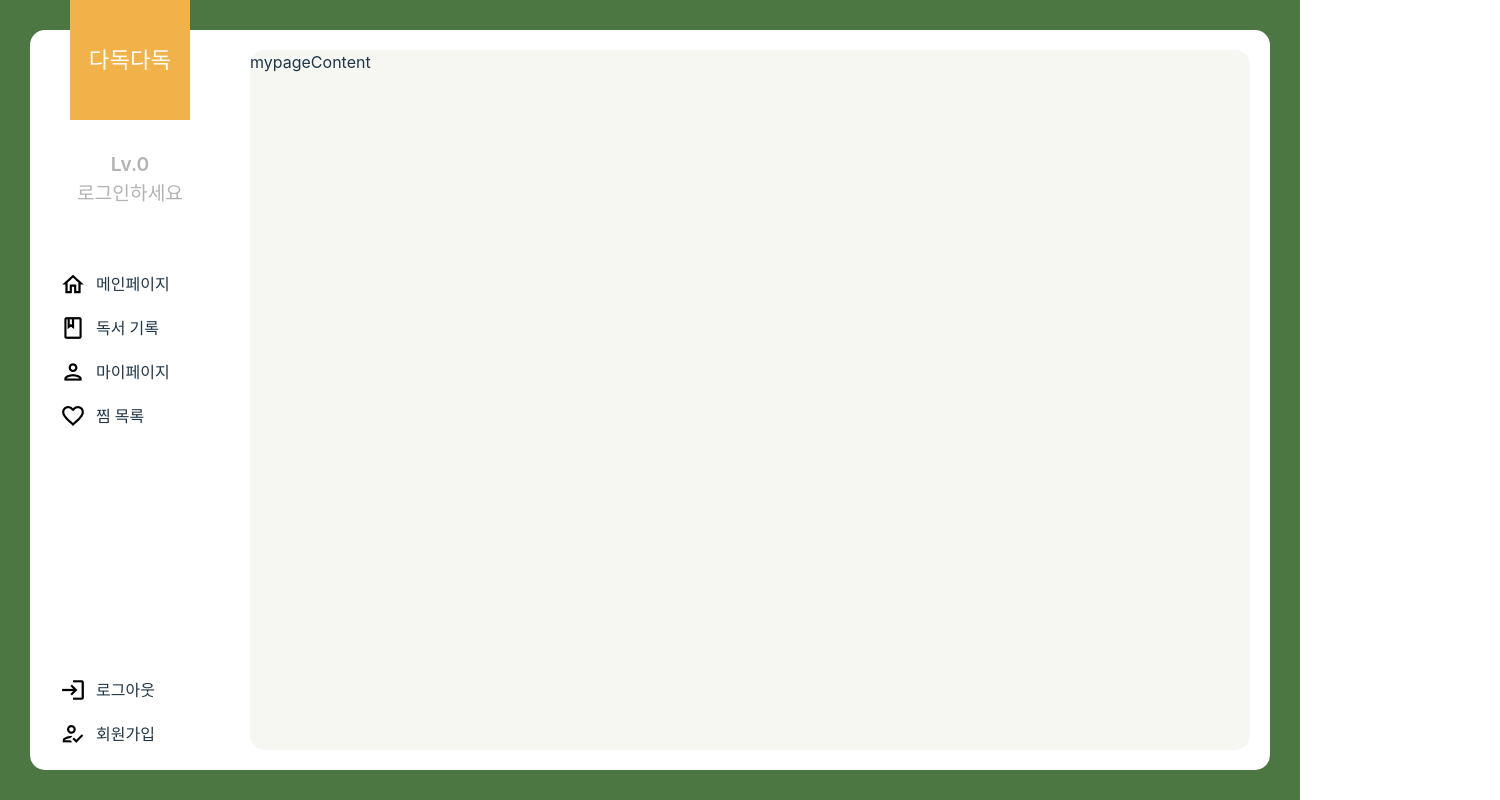
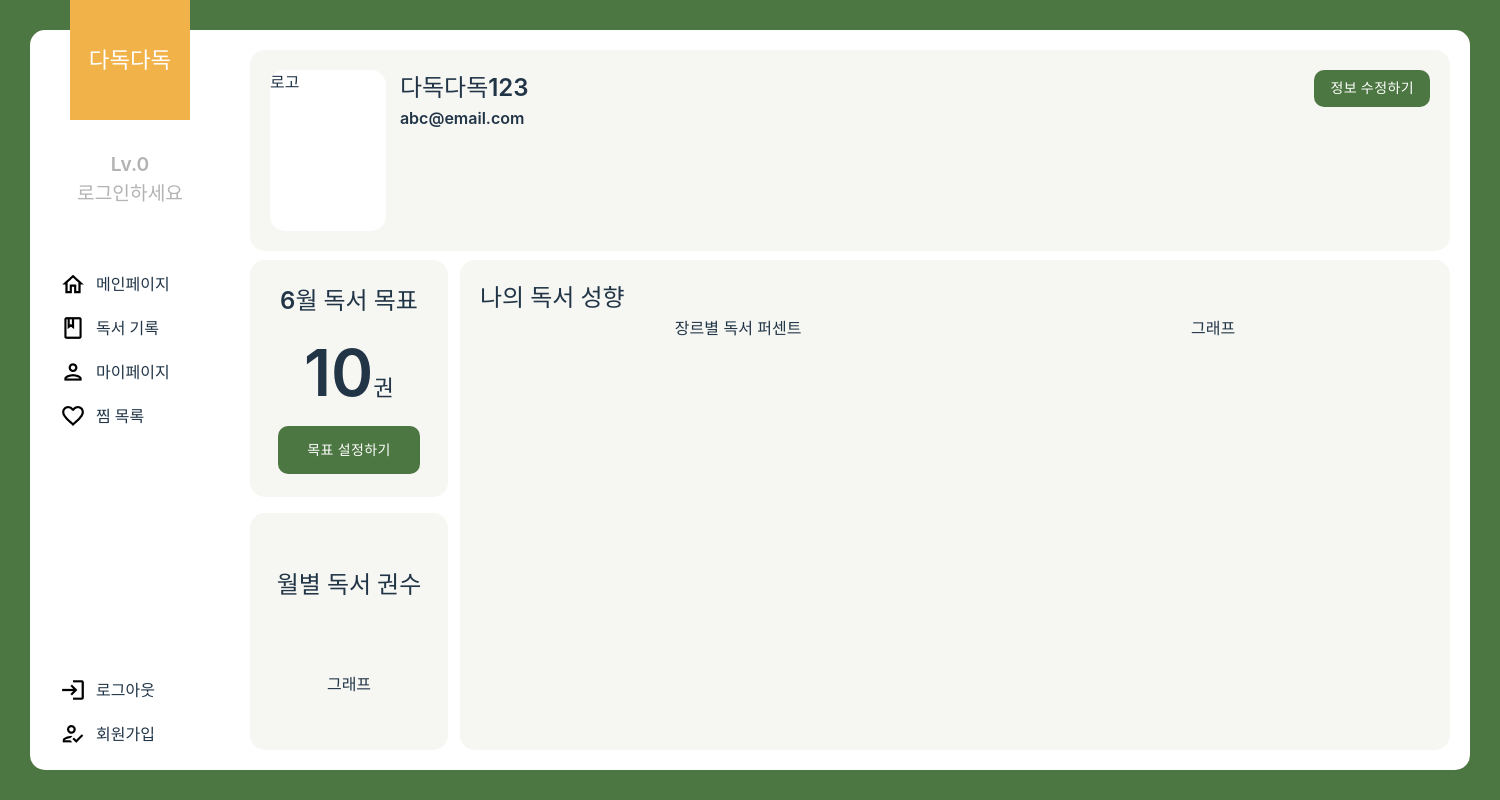
Before and after one commit to 96pages/DadokDadok-FE, a React (Vite) app: page /mypage in a window 1280 px wide. Shown: the whole page, 1500 px wide, since content can reach past the window. Built offline with nearby package versions, Linux system fonts and the light colour scheme.

Commit message:
css변경 및 마이페이지

```diff
--- a/src/components/MainContent.tsx
+++ b/src/components/MainContent.tsx
@@ -5,6 +5,12 @@ import Calendar from "react-calendar";
 import "react-calendar/dist/Calendar.css";
 import moment from "moment";
 
+const main_container = css`
+  flex: 1;
+  background-color: #f6f6f2;
+  margin: 20px;
+  border-radius: 15px;
+`;
 const main_wrap = css`
   text-align: center;
   display: flex;
@@ -232,6 +238,7 @@ const MainContent = () => {
   };
 
   return (
+    <div css={main_container}>
       <div css={main_wrap}>
         <div css={search_wrap}>
           <div css={text_top}>오늘의 책을 검색해보세요</div>
@@ -293,6 +300,7 @@ const MainContent = () => {
           </div>
         </div>
       </div>
+    </div>
   );
 };
 
--- a/src/components/MypageContent.tsx
+++ b/src/components/MypageContent.tsx
@@ -1,8 +1,154 @@
+import { css } from "@emotion/react";
+import { Button } from "@mui/material";
+
+const mypage_container = css`
+  flex: 1;
+  margin: 20px;
+  display: flex;
+  flex-direction: column;
+  justify-content: space-between;
+`;
+const user_wrap = css`
+  height: 23%;
+  background-color: #f6f6f2;
+  border-radius: 15px;
+  padding: 20px;
+  display: flex;
+  position: relative;
+`;
+const user_logo = css`
+  height: 100%;
+  width: 10%;
+  margin-right: 1.2%;
+  border-radius: 15px;
+  background-color: #ffffff;
+`;
+const user_text = css`
+  font-weight: 600;
+  font-size: 1rem;
+  .user_name {
+    font-size: 1.5rem;
+  }
+`
+const modify_btn = css`
+  position: absolute;
+  border-radius: 10px;
+  background-color: #4d7742;
+  right: 20px;
+`;
+const read_data_wrap = css`
+  height: 70%;
+  display: flex;
+  justify-content: space-between;
+`;
+const left_wrap = css`
+  flex: 1;
+  display: flex;
+  flex-direction: column;
+  justify-content: space-between;
+`;
+const goal_card = css`
+  display: flex;
+  flex-direction: column;
+  justify-content: space-around;
+  align-items: center;
+  padding: 20px;
+  background-color: #f6f6f2;
+  height: 50%;
+  border-radius: 15px;
+  margin-bottom: 4%;
+  .goal_title {
+    font-size: 1.5rem;
+    font-weight: 600;
+  }
+  .goal_number {
+    font-size: 4rem;
+    font-weight: 600;
+    span {
+      font-size: 1.4rem;
+    }
+  }
+`;
+const goal_btn = css`
+  border-radius: 10px;
+  background-color: #4d7742;
+  height: 3rem;
+  width: 90%;
+`;
+const graph_card = css`
+  display: flex;
+  flex-direction: column;
+  justify-content: space-around;
+  align-items: center;
+  padding: 20px;
+  background-color: #f6f6f2;
+  height: 50%;
+  margin-top: 4%;
+  border-radius: 15px;
+  .graph_title {
+    font-size: 1.5rem;
+    font-weight: 600;
+  }
+`;
+const right_wrap = css`
+  margin-left: 1%;
+  flex: 5;
+`;
+const genre_card = css`
+  height: calc(100% - 40px);
+  padding: 20px;
+  background-color: #f6f6f2;
+  border-radius: 15px;
+`;
+const genre_title = css`
+  font-size: 1.5rem;
+  font-weight: 600;
+`;
+const genre_wrap = css`
+  display: flex;
+  justify-content: space-around;
+`;
+
 const MypageContent = () => {
   return (
-    <>
-      <div>mypageContent</div>
-    </>
+    <div css={mypage_container}>
+      <div css={user_wrap}>
+        <div css={user_logo}>로고</div>
+        <div css={user_text}>
+          <div className="user_name">다독다독123</div>
+          <div>abc@email.com</div>
+        </div>
+        <Button css={modify_btn} disableElevation variant="contained">
+          정보 수정하기
+        </Button>
+      </div>
+      <div css={read_data_wrap}>
+        <div css={left_wrap}>
+          <div css={goal_card}>
+            <div className="goal_title">6월 독서 목표</div>
+            <div className="goal_number">
+              10<span>권</span>
+            </div>
+            <Button css={goal_btn} variant="contained" disableElevation>
+              목표 설정하기
+            </Button>
+          </div>
+          <div css={graph_card}>
+            <div className="graph_title">월별 독서 권수</div>
+            <div>그래프</div>
+          </div>
+        </div>
+        <div css={right_wrap}>
+          <div css={genre_card}>
+            <div css={genre_title}>나의 독서 성향</div>
+            <div css={genre_wrap}>
+              <div>장르별 독서 퍼센트</div>
+              <div>그래프</div>
+            </div>
+          </div>
+        </div>
+      </div>
+    </div>
   );
 };
 
--- a/src/pages/MainPage.tsx
+++ b/src/pages/MainPage.tsx
@@ -5,7 +5,7 @@ import { Outlet } from "react-router-dom";
 const container = css`
   background-color: #4d7742;
   height: 100vh;
-  min-width: 1300px;
+  min-width: 1500px;
   min-height: 750px;
   display: flex;
 `;
@@ -32,12 +32,6 @@ const body_wrap = css`
 const nav_wrap = css`
   width: 200px;
 `;
-const main_wrap = css`
-  flex: 1;
-  background-color: #f6f6f2;
-  margin: 20px;
-  border-radius: 15px;
-`;
 
 const MainPage = () => {
   return (
@@ -49,9 +43,7 @@ const MainPage = () => {
         <div css={nav_wrap}>
           <NavigationBar />
         </div>
-        <div css={main_wrap}>
-          <Outlet />
-        </div>
+        <Outlet />
       </div>
     </div>
   );
```
Lines whose indentation alone changed are shown as unchanged.
